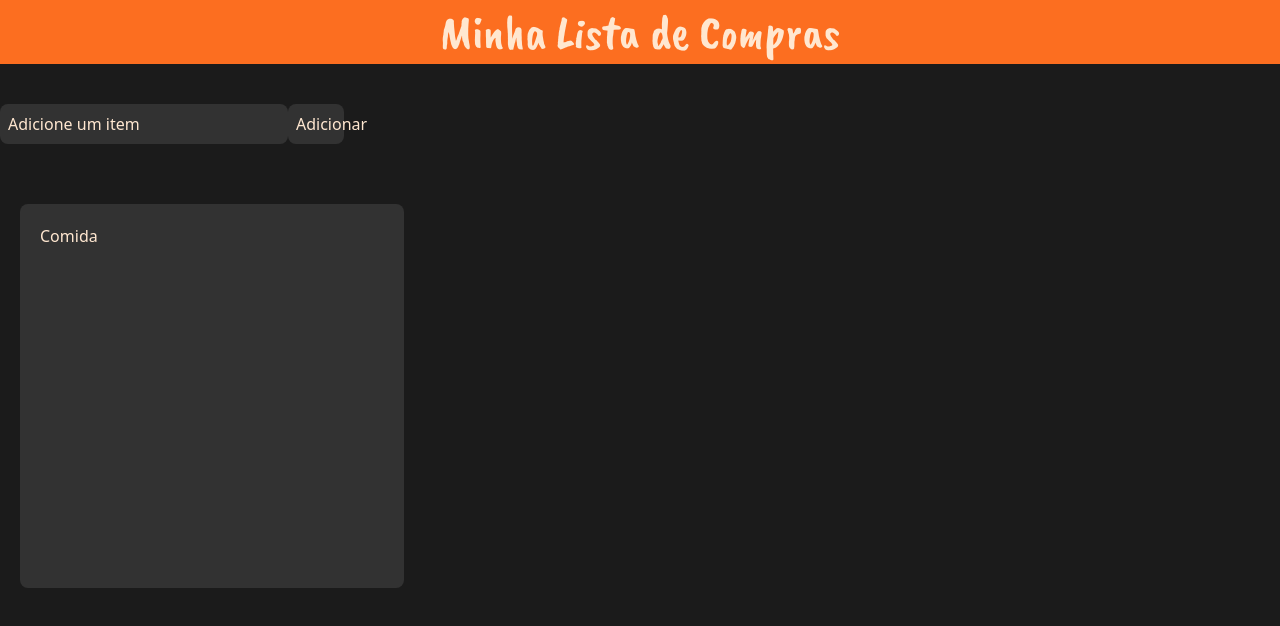
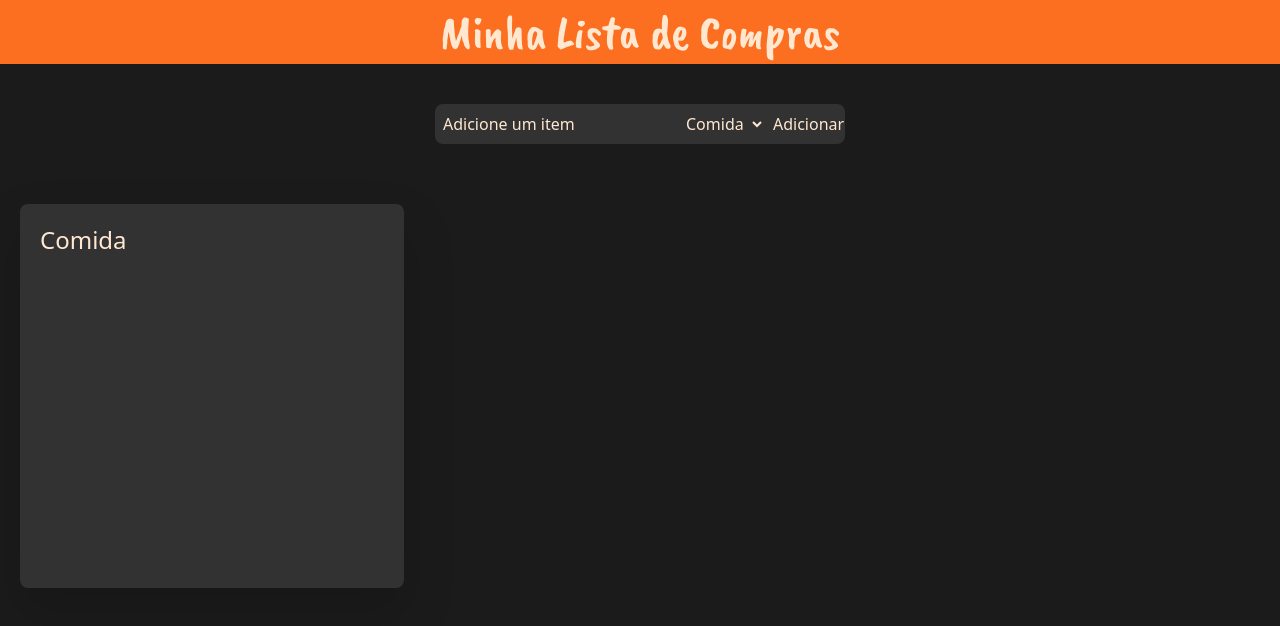
Before and after one commit to Victor-Avilla/lista-de-compras, a React (Vite) app: page / in a window 1280 px wide. Shown: the top 626 px of the page. Built offline with nearby package versions, Linux system fonts and the light colour scheme.

Commit message:
feat: criado componente para lista de compras e componente criador de categorias

```diff
--- a/src/App.jsx
+++ b/src/App.jsx
@@ -1,34 +1,40 @@
-import BoxList from "./components/boxList"
+import BoxList from "./components/BoxList"
 import { useState } from "react"
-
-
 
 function App() {
   const [item, setItem] = useState('')
   const [list, setList] = useState([])
 
-
-
-
   function addItem() {
-    setList([...list, {
-      id: Math.random(),
-      item
-    }])
+    if (item.trim() === '') { alert('Espaços vazios não são permitidos') }
+    else {
+      setList([...list, {
+        id: Math.random(),
+        item
+      }])
+    }
+    setItem('')
     return
   }
-
-
 
   return (
     <main className='bg-blackPin h-screen'>
       <header className='flex justify-center items-center h-16 bg-orangePin'><h1 className='text-beigePin text-5xl font-caveat'>Minha Lista de Compras</h1></header>
-      <input type='text' value={item} placeholder='Adicione um item' onChange={(e) => setItem(e.target.value)}
-        className='inline-block align-middle h-10 w-2xs max-w-2xs m-auto my-10 pl-2 rounded-lg bg-grayPin placeholder:text-beigePin focus:outline-none text-beigePin ' />
-      <button onClick={addItem} className="inline-block align-middle h-10 my-10 w-14 max-w-20 m-auto px-2 rounded-lg bg-grayPin text-beigePin">Adicionar</button>
+
+      <div className="flex justify-center max-w-2xl mx-auto w-auto">
+        <input type='text' value={item} placeholder='Adicione um item' onChange={(e) => setItem(e.target.value)}
+          className='align-middle h-10 w-auto max-w-2xs my-10 pl-2 rounded-l-lg bg-grayPin placeholder:text-beigePin focus:outline-none text-beigePin ' />
+
+        <select id="category" defaultValue={"comida"} title="Escolha uma categoria" className="align-middle h-10 w-auto max-w-2xs my-10 pl-2 bg-grayPin placeholder:text-beigePin focus:outline-none text-beigePin" name="category">
+          <option value="comida">Comida</option>
+          <option value="limpeza">Limpeza</option>
+          <option value="outros">Outros</option>
+        </select>
+
+        <button onClick={addItem} className="align-middle h-10 my-10 w-auto max-w-20 px-2 rounded-r-lg bg-grayPin text-beigePin">Adicionar</button>
+      </div>
 
       <BoxList inputValue={list} />
-      {console.log(item)}
       {console.log(list)}
     </main>
   )
--- /dev/null
+++ b/src/components/CategoryCreator.jsx
@@ -0,0 +1 @@
+// componente que recebe o valor do input dentro do botao de criar categoria, envia uma prop para o BoxList com o valor(titulo), que sera usado para criar ua nova categoria de mesmo nome
--- a/src/components/boxList.jsx
+++ b/src/components/boxList.jsx
@@ -1,7 +1,10 @@
-export default function BoxList({inputValue}) {
+export default function BoxList({inputValue, category}) {
+
+
+
     return (
-        <article className="bg-grayPin text-beigePin max-w-96 max-h-96 h-full rounded-lg p-5 m-5">
-            <label> Comida</label>
+        <article className="bg-grayPin text-beigePin drop-shadow-2xl max-w-96 max-h-96 h-full rounded-lg p-5 m-5">
+            <label id="Comida" className="text-2xl bold"> Comida</label>
             <ul>
                 {inputValue.map((obj)=>(
                     <li key={obj.id}>{obj.item}</li>
```
